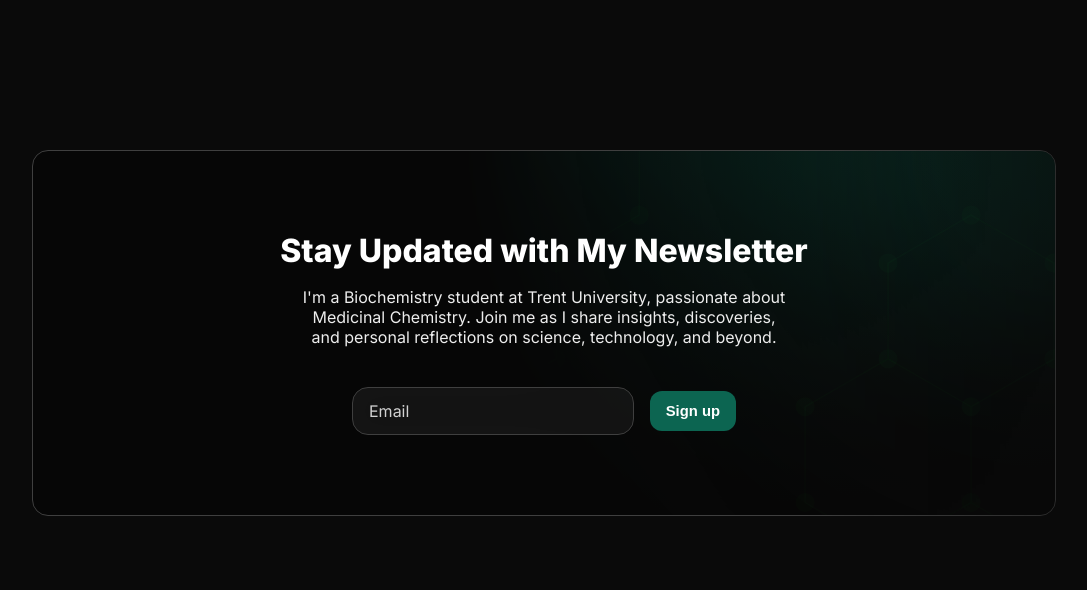
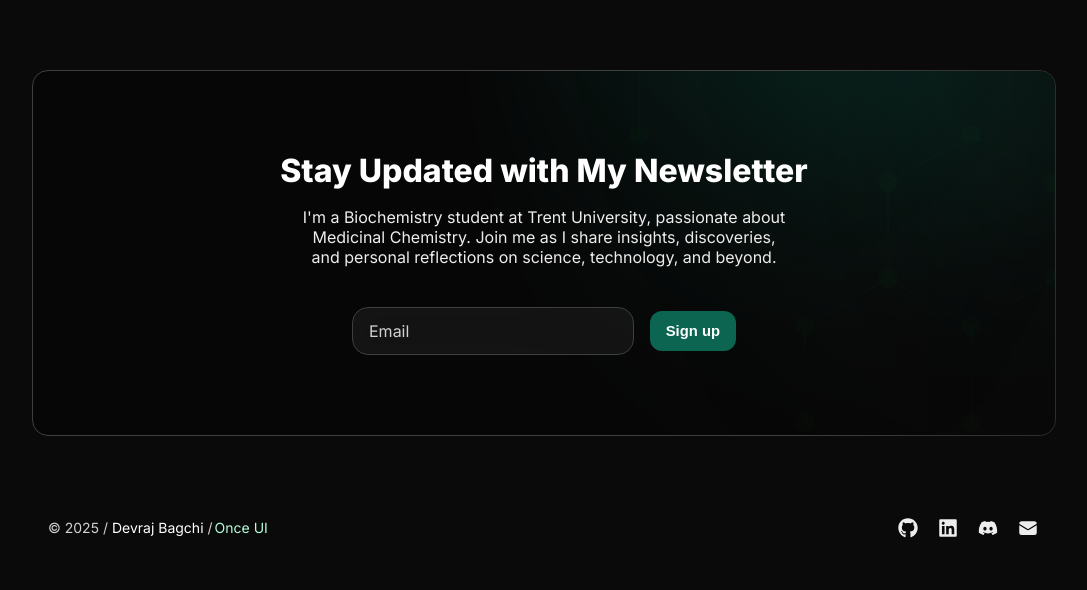
Before and after one commit to chemlord/magic-portfolio-testing, a Next.js app: page /en in a window 1280 px wide. Shown: the part 1143-1733 px from the top of the page, without its empty margins (96-1183 px from the left). After the commit the page ends 1699 px from the top, so only its background shows below. Built offline with nearby package versions, Linux system fonts and the light colour scheme.

Commit message:
pushonefinal

```diff
--- a/src/app/[locale]/page.tsx
+++ b/src/app/[locale]/page.tsx
@@ -142,8 +142,6 @@
 			</Flex>
 			<RevealFx translateY="16" delay={0.6}>
 				<Projects range={[1]} locale={locale}/>
-			</RevealFx>
-			<RevealFx translateY="16" delay={0.6}>
 				{ newsletter.display &&
 				<Mailchimp newsletter={newsletter} />
 			}
```
